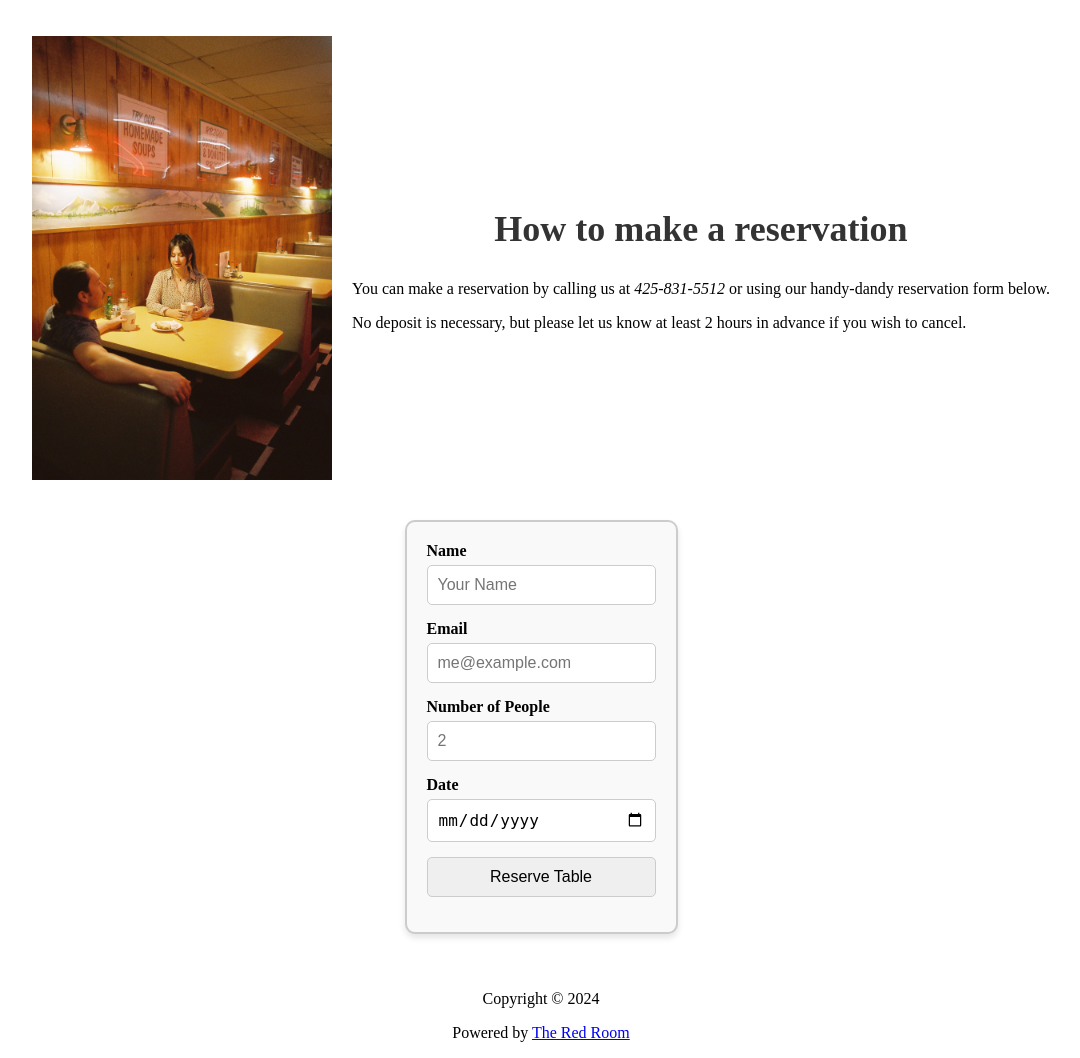
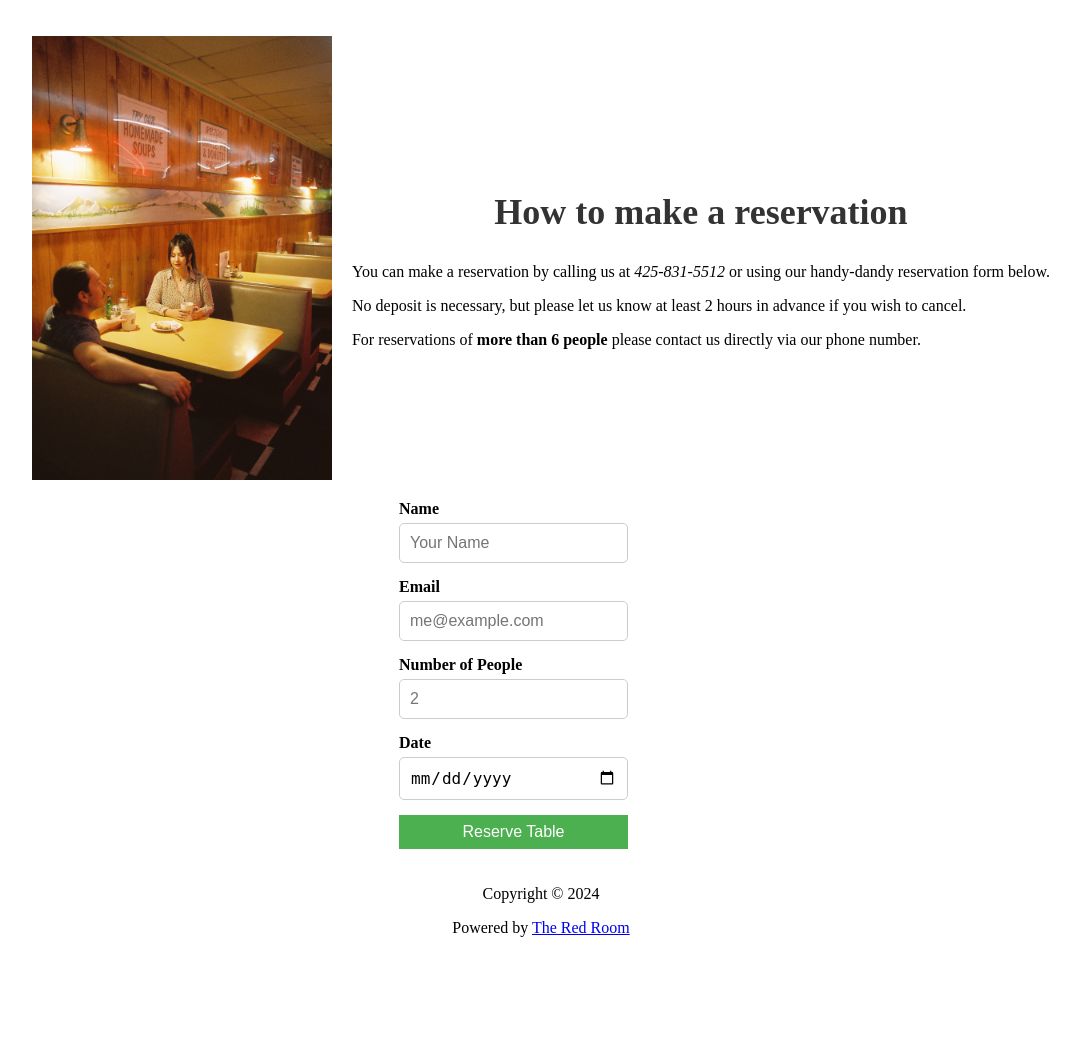
Before and after one commit to r1bb1t-h0l3/twin_peaks_web, a Flask app: page /reservations in a window 1280 px wide. Shown: the part 169-1227 px from the top of the page, without its empty margins (99-1179 px from the left). After the commit the page ends 1106 px from the top, so only its background shows below. Run offline with Flask 3, Linux system fonts and the light colour scheme.

Commit message:
fixed valid and invalid data tests in unit test

```diff
--- a/app.py
+++ b/app.py
@@ -95,7 +95,7 @@ def reservations():
         - JSON response with success or error messages (POST).
     """
     # create form object
-    form = ReservationForm()
+    form = ReservationForm(form=request.form)
 
     # Log type of request
     if request.method == "GET":
@@ -107,15 +107,20 @@ def reservations():
 
     # handle form submission
     if not form.validate_on_submit():  # POST request with valid form data
-        print(form.errors)
+        # Collect error messages for invalid fields
+        error_messages = {
+            field_name: error_list[0]
+            for field_name, error_list in form.errors.items()
+        }
         return jsonify(
             {
-                "message": "Email format is incorrect, please try again",
-                "is_valid": False,
+                "message": "Invalid form data. Please correct and try again.",
+                "errors": error_messages,
+                "is_valid": False
             }
         )
 
-    # open a database session
+    # if form is valid open a database session
     db_session = SessionLocal()
 
     # Create and save reservation
--- a/forms.py
+++ b/forms.py
@@ -20,7 +20,7 @@ class ReservationForm(FlaskForm):
     )
     num_people = IntegerField(
         "Number of People",
-        validators=[DataRequired(), NumberRange(min=1)],
+        validators=[DataRequired(), NumberRange(min=1, max=6, message="For reservations of more than 6 people, please contact us directly.")],
         render_kw={"placeholder": "2"},
     )
     date = DateField(
--- a/static/script.js
+++ b/static/script.js
@@ -22,34 +22,38 @@ document.addEventListener("mouseleave", () => {
 //--------------------------------------------------------//
 
 //Reservation Form AJAX Submission
-document.getElementById("reservationForm").addEventListener("submit", function (event) {
-  event.preventDefault(); // Prevent the default form submission
+document.getElementById("reservationForm").addEventListener("submit", async (e) => {
+  e.preventDefault(); // Prevent the default form submission
 
-  const formData = new FormData(this);
+  const form = e.target;
+  const formData = new FormData(form);
 
-  // Send the form data via fetch
-  fetch("/reservations", {
-      method: "POST",
-      body: formData
-  })
-  .then(response => response.json())
-  .then(data => {
-      // Display the confirmation message
-      const confirmationMessage = document.getElementById("confirmationMessage");
-      confirmationMessage.style.display = "block";
-      confirmationMessage.innerText = data.message;
-      confirmationMessage.style.backgroundColor = "#d4edda"; // Light green background for success
-      confirmationMessage.style.color = data.is_valid ? "#155724" : "#FF0000"; // Dark green text
-      confirmationMessage.style.padding = "10px";
-      confirmationMessage.style.borderRadius = "5px";
+  const response = await fetch(form.action, {
+    method: "POST",
+    body: formData,
+  });
 
-      // Optionally clear the form fields
-      if (data.is_valid) {
-        document.getElementById("reservationForm").reset();
+  const data = await response.json();
+
+  // Clear previous error messages if any
+  document.querySelectorAll(".text-danger").forEach((el) => (el.innerText = ""));
+  if (!data.is_valid) {
+    //display errors next to fields
+    for (const [field, message] of Object.entries(data.errors)) {
+      const errorElement = document.getElementById(`${field}Error`);
+      if (errorElement) {
+        errorElement.innerText = message;
+        errorElement.style.color = "red";
       }
-  })
-  .catch(error => {
-      console.error("Error:", error);
-      alert("An error occurred. Please try again later.");
-  });
+    }
+  } else {
+    // Display success message
+    const confirmationMessage = document.getElementById("confirmationMessage");
+    confirmationMessage.style.color = "green";
+    confirmationMessage.innerText = data.message;
+    confirmationMessage.style.color = "green";
+
+    // Optionally clear the form fields
+    document.getElementById("reservationForm").reset();
+  }
 });
--- a/templates/reservations.html
+++ b/templates/reservations.html
@@ -9,6 +9,7 @@
                 You can make a reservation by calling us at <em>425-831-5512</em> or using our handy-dandy reservation form below.
             </p>
             <p>No deposit is necessary, but please let us know at least 2 hours in advance if you wish to cancel.</p>
+            <p>For reservations of <strong>more than 6 people</strong> please contact us directly via our phone number. </p>
         </div>
 
         <!-- Flash message
@@ -25,26 +26,30 @@
         {% endwith %} -->
 
         <!-- Reservation Form -->
-        <form id="reservationForm" method="POST" class="reservation-form">
+        <form id="reservationForm" method="POST">
             {{ form.hidden_tag() }}
             <div class="form-group">
-                {{ form.name.label }} {{ form.name }}
+                {{ form.name.label }}
+                {{ form.name(class="form-control") }}
+                <small id="nameError" class="text-danger"></small>
             </div>
             <div class="form-group">
-                {{ form.email.label }} {{ form.email }}
+                {{ form.email.label }}
+                {{ form.email(class="form-control") }}
+                <small id="emailError" class="text-danger"></small>
             </div>
             <div class="form-group">
-                {{ form.num_people.label }} {{ form.num_people }}
+                {{ form.num_people.label }}
+                {{ form.num_people(class="form-control") }}
+                <small id="numPeopleError" class="text-danger"></small>
             </div>
             <div class="form-group">
-                {{ form.date.label }} {{ form.date }}
+                {{ form.date.label }}
+                {{ form.date(class="form-control") }}
+                <small id="dateError" class="text-danger"></small>
             </div>
-            <div class="form-group">
-                {{ form.submit }}
-            </div>
+            <button type="submit" class="btn btn-primary">Reserve Table</button>
         </form>
-
-        <!-- Placeholder for the confirmation message -->
-        <div id="confirmationMessage" style="display:none; margin-top: 20px;"></div>
+        <div id="confirmationMessage" style="margin-top: 20px;"></div>
     </div>
 {% endblock %}
--- a/test_app.py
+++ b/test_app.py
@@ -18,6 +18,7 @@ def client():
     Pytest fixture to create a test client for the Flask application.
     """
     app.config["TESTING"] = True
+    app.config["WTF_CSRF_ENABLED"] = False
     app.config["SQLALCHEMY_DATABASE_URI"] = "sqlite:///test_reservations.db"
     test_client = app.test_client()
 
@@ -106,7 +107,7 @@ def test_reservations_page_post_invalid_email(client):
     }
     response = client.post("/reservations", data=invalid_data)
     assert response.status_code == 200
-    assert b"Email format is incorrect" in response.data  # Check for error message
+    assert b"email is invalid" in response.data  # Check for error message
 
 
 def test_about_us_page(client):
```
